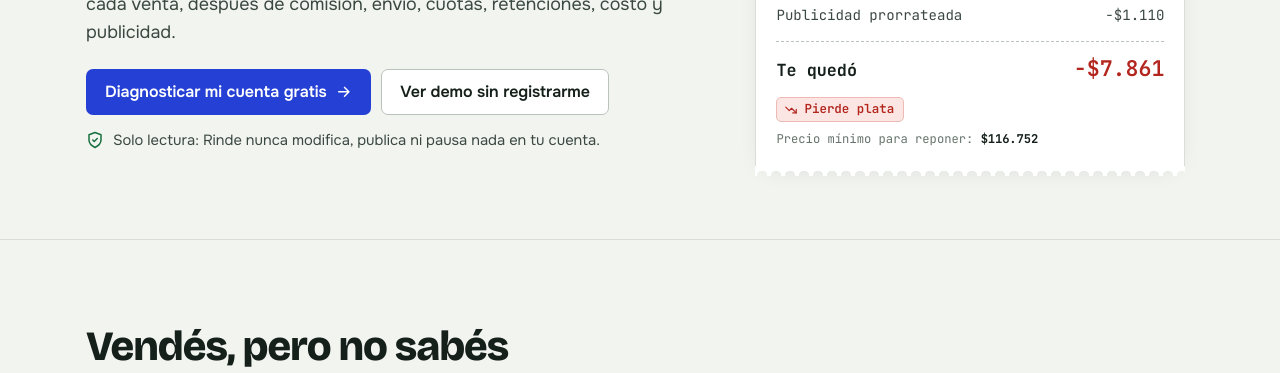
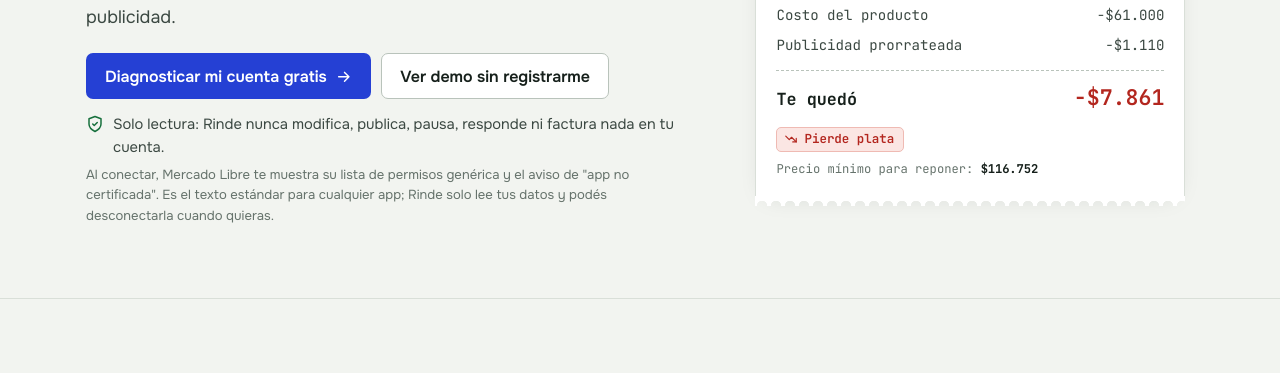
Before and after one commit to matiasezequielpereira4340-sudo/InnovaSmart, a website: page rinde/index.html in a window 1280 px wide. Shown: the part 385-758 px from the top of the page. Drawn offline with nearby package versions, Linux system fonts and the light colour scheme; no server answers.

Commit message:
Rinde: aviso sobre la pantalla de permisos de Mercado Libre (landing)

```diff
--- a/rinde/index.html
+++ b/rinde/index.html
@@ -40,7 +40,8 @@
           <a class="btn btn-primary" href="/api/auth/login" id="cta-main">Diagnosticar mi cuenta gratis <i data-i="arrow"></i></a>
           <a class="btn btn-light" href="/demo">Ver demo sin registrarme</a>
         </div>
-        <p class="trust"><i data-i="shield"></i> Solo lectura: Rinde nunca modifica, publica ni pausa nada en tu cuenta.</p>
+        <p class="trust"><i data-i="shield"></i> Solo lectura: Rinde nunca modifica, publica, pausa, responde ni factura nada en tu cuenta.</p>
+        <p class="tiny muted" style="margin:6px 0 0">Al conectar, Mercado Libre te muestra su lista de permisos genérica y el aviso de "app no certificada". Es el texto estándar para cualquier app; Rinde solo lee tus datos y podés desconectarla cuando quieras.</p>
       </div>
       <figure class="ticket" aria-label="Ejemplo: desglose de una venta con Rinde" style="margin-block:0">
         <div class="ticket-head"><span>Venta #2000009·0412</span><span>Ejemplo</span></div>
@@ -168,6 +169,7 @@
         <a class="btn btn-primary" href="/api/auth/login">Diagnosticar mi cuenta gratis <i data-i="arrow"></i></a>
         <a class="btn btn-light" href="/demo">Ver demo</a>
       </div>
+      <p class="trust" style="justify-content:center"><i data-i="shield"></i> Solo lectura: Rinde no publica, pausa, responde ni factura nada.</p>
       <p class="small muted">¿Querés usar IA en tu negocio como esta herramienta? <a data-wa="ai" href="#">Hablemos</a>.</p>
     </div>
   </section>
```
